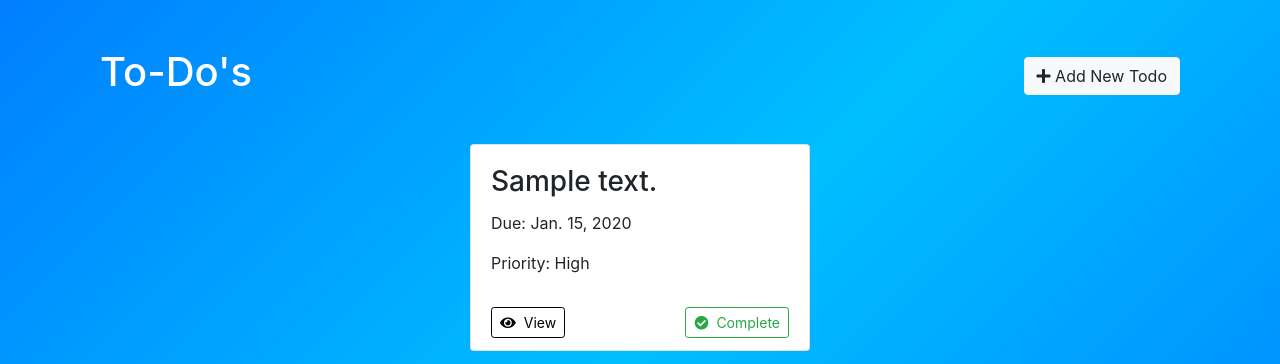
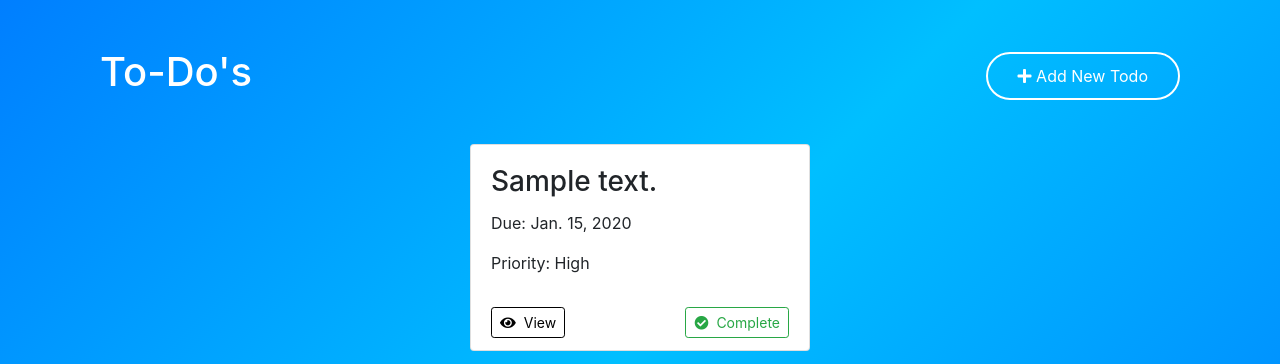
Before and after one commit to tinaxvu/Project-Manager, a Django app: page /projects/todos/1/ in a window 1280 px wide. Shown: the part 56-420 px from the top of the page. Run offline with Django 4.2, Linux system fonts and the light colour scheme; a user stored in the database is signed in; tables that the repository leaves empty hold one stand-in row (values such as "Sample post"); some libraries are stand-ins or nearby versions.

Commit message:
standardized the ui so all buttons are similar

```diff
--- a/projects/templates/specific_pages/calendar.html
+++ b/projects/templates/specific_pages/calendar.html
@@ -36,6 +36,10 @@
         color: white;
         border-radius: 50px;
         padding: 10px 30px;
+    }
+    .add-event-btn:hover {
+        background-color: rgba(255, 255, 255, 0.2);
+        color: white;
     }
     /* Delete button styling */
     .delete-event-btn {
--- a/projects/templates/specific_pages/schedule_meets.html
+++ b/projects/templates/specific_pages/schedule_meets.html
@@ -126,7 +126,7 @@
     </a>
 
 <div class="container mt-5">
-    <h1>Schedule meetings for {{ project.name }}</h1>
+    <h1>Schedule Meetings for {{ project.name }}</h1>
 
     <!-- Button to trigger modal -->
     <button type="button" class="btn btn-outline-light mb-3" data-toggle="modal" data-target="#meetingModal">
--- a/projects/templates/specific_pages/todos.html
+++ b/projects/templates/specific_pages/todos.html
@@ -32,6 +32,18 @@
             color: black; /* Keep text color black */
             transition: background-color 0.3s ease; /* Smooth transition effect */
         }
+
+        .add-todo-btn {
+            background-color: transparent;
+            border: 2px solid white;
+            color: white;
+            border-radius: 50px;
+            padding: 10px 30px;
+        }
+        .add-todo-btn:hover {
+            background-color: rgba(255, 255, 255, 0.2);
+            color: white;
+        }
 </style>
     <div class="container mt-5">
         <a href="{% url 'projects:project-detail' project_id %}" class="btn btn-light back-btn-fixed">
@@ -40,7 +52,7 @@
         <div class="d-flex justify-content-between align-items-center">
             <h1 class="todos-title">To-Do's</h1>
             <!-- Button to trigger modal -->
-            <button type="button" class="btn btn-light" data-bs-toggle="modal" data-bs-target="#exampleModal">
+            <button type="button" class="add-todo-btn" data-bs-toggle="modal" data-bs-target="#exampleModal">
                 <i class="fas fa-plus"></i> Add New Todo
             </button>
         </div>
```
